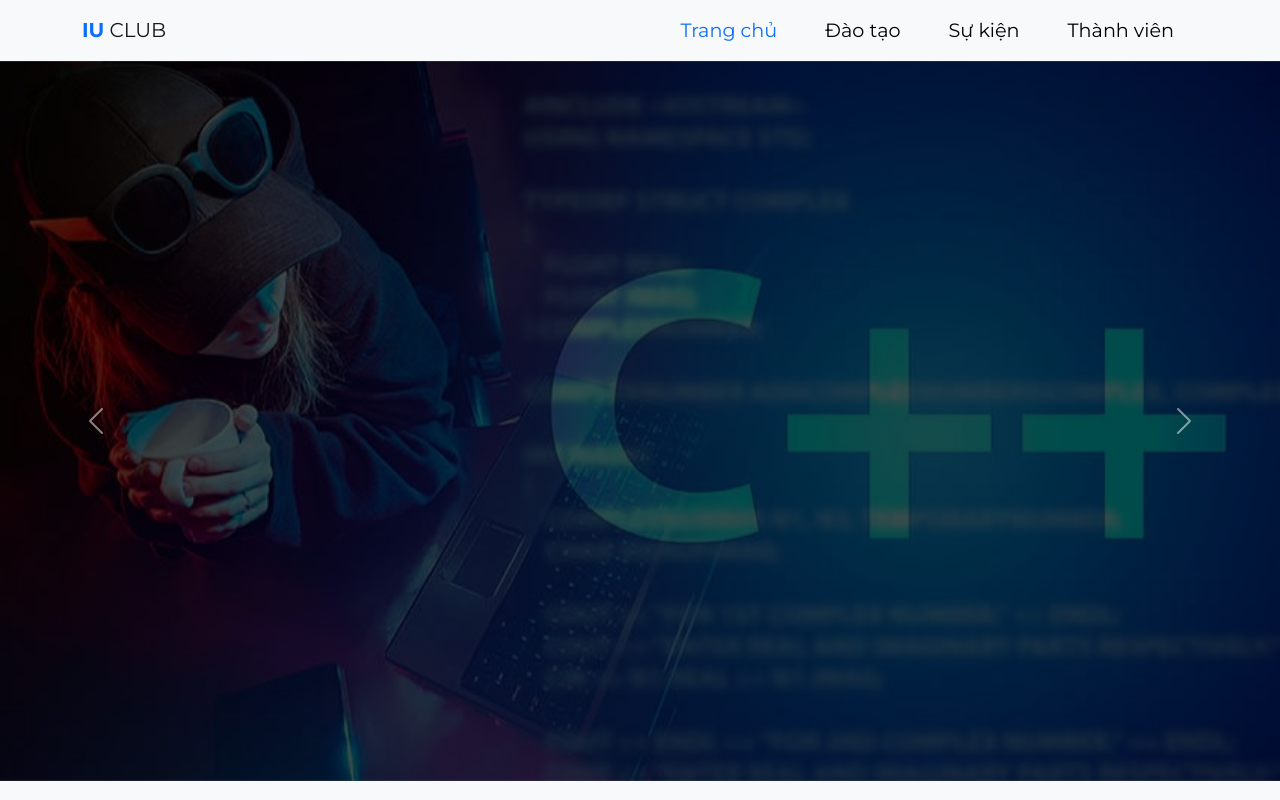
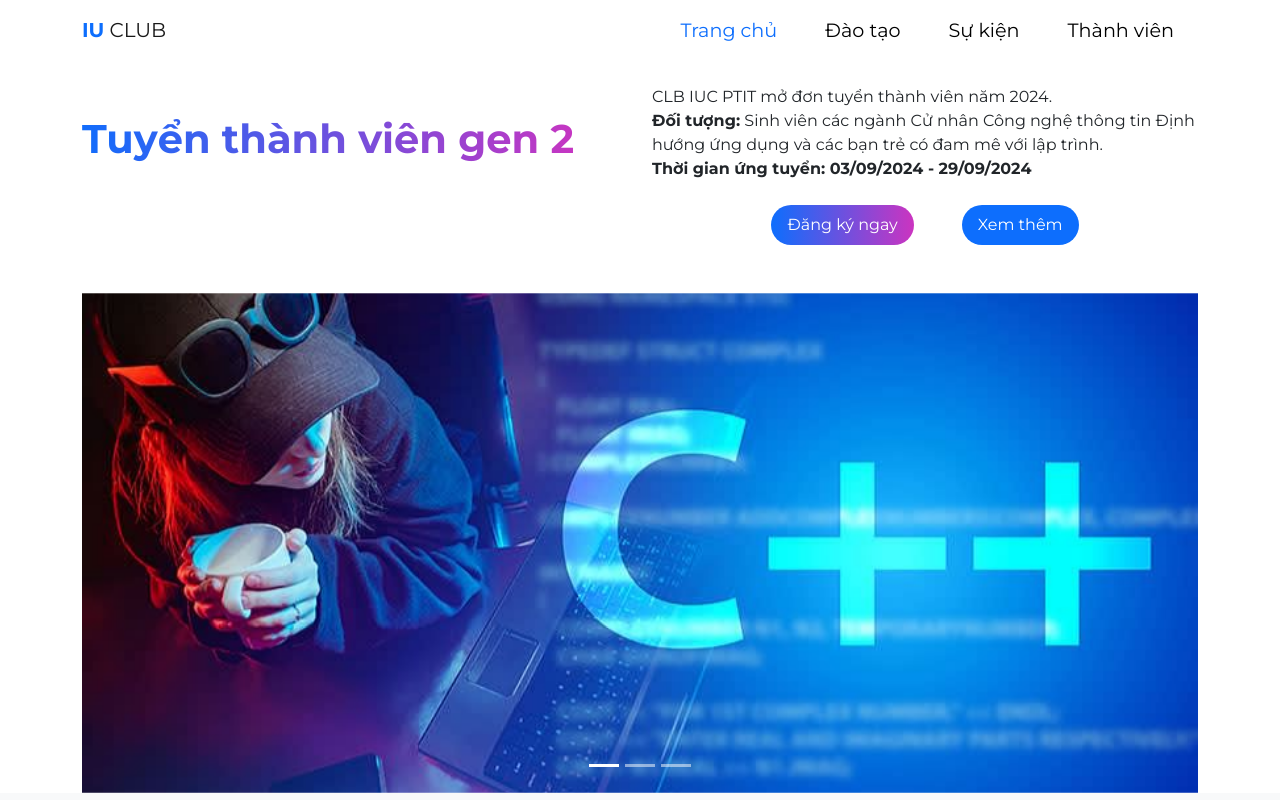
Before and after one commit to khaphong229/iu_club_website, a React (Vite) app: page / in a window 1280 px wide. Shown: the top 800 px of the page. Built offline with nearby package versions, Linux system fonts and the light colour scheme; a web font is replaced by a local one.

Commit message:
update gui home

```diff
--- a/src/components/header/Header.jsx
+++ b/src/components/header/Header.jsx
@@ -20,7 +20,7 @@ function Header() {
   return (
     <>
       <nav
-        className="navbar navbar-expand-lg navbar-light bg-light sticky-top"
+        className="navbar navbar-expand-lg navbar-light bg-white sticky-top"
         style={{
           boxShadow: scrolled ? "rgba(100, 100, 111, 0.2) 0px 7px 29px 0px" : "none",
           transition: "box-shadow 0.3s ease-in-out",
--- a/src/pages/home/Home.css
+++ b/src/pages/home/Home.css
@@ -1,6 +1,9 @@
+:root {
+  --main-color: #0d6efd;
+}
 
-.carousel-inner:before {
-	content: '';
+/* .carousel-inner:before {
+  content: "";
   position: absolute;
   width: 100%;
   height: 100%;
@@ -8,4 +11,57 @@
   left: 0;
   background: rgba(0, 0, 0, 0.7);
   z-index: 1;
+} */
+
+.carousel-item img {
+  max-height: 500px;
+  object-fit: cover;
 }
+
+.header-slider__title {
+  background: #0d6efd;
+  background: linear-gradient(to right, #0d6efd 0%, #cf33bf 93%);
+  -webkit-background-clip: text;
+  -webkit-text-fill-color: transparent;
+}
+
+.header-detail__button button {
+  border: none;
+  color: white;
+
+  transition: ease 0.5s;
+}
+
+.header-detail__button button:nth-child(1) {
+  transition: 0.5s;
+  background: linear-gradient(
+      90deg,
+      var(--c1, #f6d365),
+      var(--c2, #fda085) 51%,
+      var(--c1, #f6d365)
+    )
+    var(--x, 0) / 200%;
+  /* background: rgb(13, 110, 253);
+  background: linear-gradient(
+    90deg,
+    rgba(13, 110, 253, 1) 0%,
+    rgba(207, 51, 191, 1) 100%
+  ); */
+}
+.header-detail__button button:nth-child(1):hover {
+  --x: 100%;
+}
+
+.header-detail__button button:nth-child(1) {
+  --c1: #0d6efd;
+  --c2: #cf33bf;
+}
+
+.header-detail__button button:nth-child(2) {
+  background-color: var(--main-color);
+}
+
+.header-detail__button button:hover {
+  box-shadow: rgba(0, 0, 0, 0.4) 0px 2px 4px,
+    rgba(0, 0, 0, 0.3) 0px 7px 13px -3px, rgba(0, 0, 0, 0.2) 0px -3px 0px inset;
+}
--- a/src/pages/home/Home.jsx
+++ b/src/pages/home/Home.jsx
@@ -1,13 +1,47 @@
 import image from "../../../public/images/c++ bg.jpg";
-import './Home.css'
+import "./Home.css";
 const HomePage = () => {
   return (
     <>
-      <div
-        id="carouselExampleRide"
-        className="carousel slide"
-        data-bs-ride="true"
-      >
+      <div className="header-slider container">
+        <div className="row">
+          <div className="header-slider__title fs-1 fw-bold my-3 my-md-5 col-12 col-md-6">Tuyển thành viên gen 2</div>
+          <div className="header-slider__description col-12 col-md-6 my-md-4">
+            <div className="header-detail__text lh-base">
+              CLB IUC PTIT mở đơn tuyển thành viên năm 2024.
+              <br />
+              <strong>Đối tượng:</strong> Sinh viên các ngành Cử nhân Công nghệ thông tin Định hướng ứng dụng và các bạn trẻ có đam mê với lập trình.
+              <br />
+              <strong>Thời gian ứng tuyển: 03/09/2024 - 29/09/2024</strong>
+            </div>
+            <div className="header-detail__button d-flex justify-content-center gap-5 my-4">
+              <button className="px-3 py-2 rounded-pill">Đăng ký ngay</button>
+              <button className="px-3 py-2 rounded-pill">Xem thêm</button>
+            </div>
+          </div>
+          <div id="carouselExampleIndicators" className="carousel slide col-12">
+            <div className="carousel-indicators">
+              <button
+                type="button"
+                data-bs-target="#carouselExampleIndicators"
+                data-bs-slide-to="0"
+                className="active"
+                aria-current="true"
+                aria-label="Slide 1"
+              ></button>
+              <button
+                type="button"
+                data-bs-target="#carouselExampleIndicators"
+                data-bs-slide-to="1"
+                aria-label="Slide 2"
+              ></button>
+              <button
+                type="button"
+                data-bs-target="#carouselExampleIndicators"
+                data-bs-slide-to="2"
+                aria-label="Slide 3"
+              ></button>
+            </div>
             <div className="carousel-inner">
               <div className="carousel-item active">
                 <img src={image} className="d-block w-100" alt="..." />
@@ -19,30 +53,8 @@ const HomePage = () => {
                 <img src={image} className="d-block w-100" alt="..." />
               </div>
             </div>
-        <button
-          className="carousel-control-prev"
-          type="button"
-          data-bs-target="#carouselExampleRide"
-          data-bs-slide="prev"
-        >
-          <span
-            className="carousel-control-prev-icon"
-            aria-hidden="true"
-          ></span>
-          <span className="visually-hidden">Previous</span>
-        </button>
-        <button
-          className="carousel-control-next"
-          type="button"
-          data-bs-target="#carouselExampleRide"
-          data-bs-slide="next"
-        >
-          <span
-            className="carousel-control-next-icon"
-            aria-hidden="true"
-          ></span>
-          <span className="visually-hidden">Next</span>
-        </button>
+          </div>
+        </div>
       </div>
     </>
   );
```
Also changed, not shown: src/components/header/Header.css (line endings or trailing spaces). Lines whose indentation alone changed are shown as unchanged.
